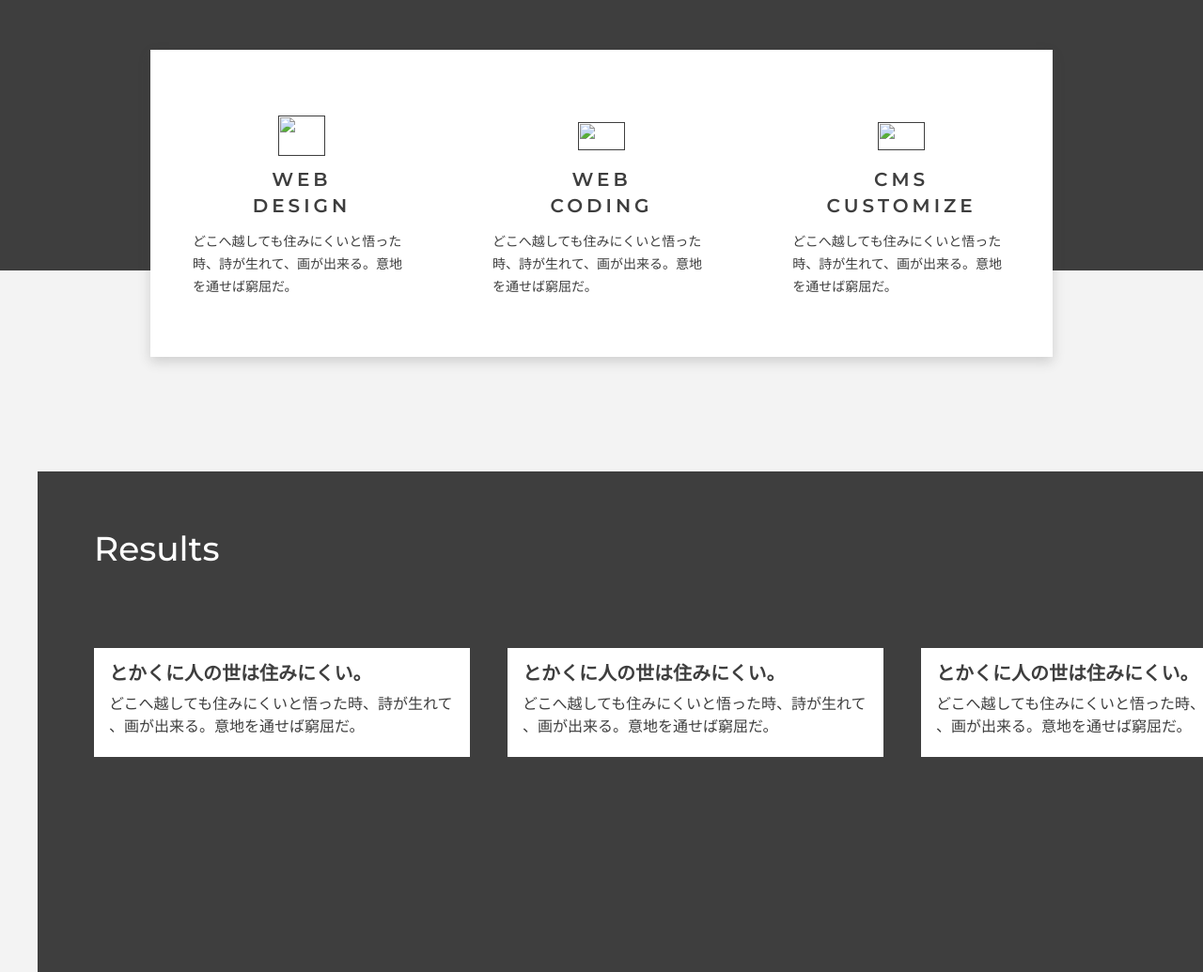
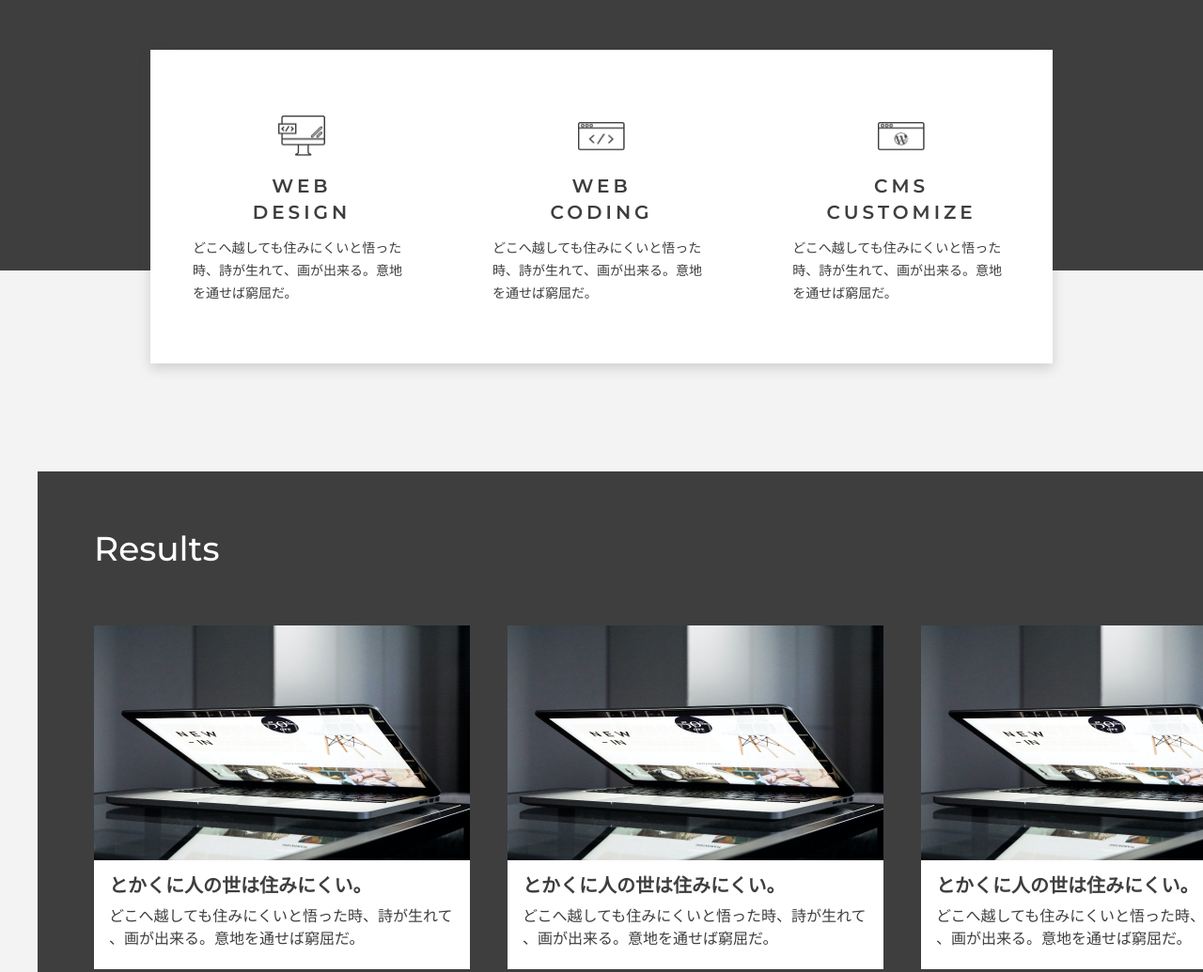
Before and after one commit to mamoru1818/assignment, a plain HTML site: page index.html in a window 1280 px wide. Shown: the part 1660-2695 px from the top of the page at 94% size. Drawn offline with nearby package versions, Linux system fonts and the light colour scheme; files whose address does not match are found by name.

Commit message:
Update index.html

```diff
--- a/index.html
+++ b/index.html
@@ -16,7 +16,7 @@
   <header class="header font-en">
     <div class="inner header__inner">
       <div class="header__logo">
-        <h1 class="header__logo__title"><a href="" class="header__logo__title__link">Sample Corp.</a></h1>
+        <h1 class="header__logo__title"><a href="#" class="header__logo__title__link">Sample Corp.</a></h1>
       </div>
       <nav class="header__nav">
         <ul class="header__nav__list">
@@ -127,7 +127,7 @@
           <li class="service__item">
             <a href="" class="service__item__link">
               <div class="service__item__icon">
-                <img class="service1__img" src="/img/service1.png" alt="">
+                <img class="service1__img" src="service1.png" alt="">
               </div>
               <h3 class="service__item__title font-en">WEB<br>DESIGN</h3>
               <div class="service__item__text">
@@ -138,7 +138,7 @@
           <li class="service__item">
             <a href="" class="service__item__link">
               <div class="service__item__icon">
-                <img class="service2__img" src="/img/service2.png" alt="">
+                <img class="service2__img" src="service2.png" alt="">
               </div>
               <h3 class="service__item__title font-en">WEB<br>CODING</h3>
               <div class="service__item__text">
@@ -149,7 +149,7 @@
           <li class="service__item">
             <a href="" class="service__item__link">
               <div class="service__item__icon">
-                <img class="service3__img" src="/img/service3.png" alt="">
+                <img class="service3__img" src="service3.png" alt="">
               </div>
               <h3 class="service__item__title font-en">CMS<br>CUSTOMIZE</h3>
               <div class="service__item__text">
@@ -171,7 +171,7 @@
                 <div class="results__card">
                   <a href="" class="results__card__link">
                     <div class="results__card__picture">
-                      <img src="/img/slide1.png" alt="">
+                      <img src="slide1.png" alt="">
                     </div>
                     <div class="results__card__body">
                       <div class="results__card__title">
@@ -188,7 +188,7 @@
                 <div class="results__card">
                   <a href="" class="results__card__link">
                     <div class="results__card__picture">
-                      <img src="/img/slide1.png" alt="">
+                      <img src="slide1.png" alt="">
                     </div>
                     <div class="results__card__body">
                       <div class="results__card__title">
@@ -205,7 +205,7 @@
                 <div class="results__card">
                   <a href="" class="results__card__link">
                     <div class="results__card__picture">
-                      <img src="/img/slide1.png" alt="">
+                      <img src="slide1.png" alt="">
                     </div>
                     <div class="results__card__body">
                       <div class="results__card__title">
@@ -222,7 +222,7 @@
                 <div class="results__card">
                   <a href="" class="results__card__link">
                     <div class="results__card__picture">
-                      <img src="/img/slide1.png" alt="">
+                      <img src="slide1.png" alt="">
                     </div>
                     <div class="results__card__body">
                       <div class="results__card__title">
@@ -239,7 +239,7 @@
                 <div class="results__card">
                   <a href="" class="results__card__link">
                     <div class="results__card__picture">
-                      <img src="/img/slide1.png" alt="">
+                      <img src="slide1.png" alt="">
                     </div>
                     <div class="results__card__body">
                       <div class="results__card__title">
@@ -256,7 +256,7 @@
                 <div class="results__card">
                   <a href="" class="results__card__link">
                     <div class="results__card__picture">
-                      <img src="/img/slide1.png" alt="">
+                      <img src="slide1.png" alt="">
                     </div>
                     <div class="results__card__body">
                       <div class="results__card__title">
@@ -311,7 +311,7 @@
             <div class="comments__left__items">
               <div class="comments__left__item">
                 <div class="comments__left__picture">
-                  <img src="/img/comments1.png" alt="女性の顔">
+                  <img src="comments1.png" alt="女性の顔">
                 </div>
                 <div class="comments__left__text">
                   <p>どこへ越しても住みにくいと悟った時、詩が生れて、画が出来る。意地を通せば窮屈だ。どこへ越しても住みにくいと悟った時、詩が生れて、画が出来る。意地を通せば窮屈だ。</p>
@@ -319,7 +319,7 @@
               </div>
               <div class="comments__left__item">
                 <div class="comments__left__picture">
-                  <img src="/img/comments2.png" alt="男性の顔">
+                  <img src="comments2.png" alt="男性の顔">
                 </div>
                 <div class="comments__left__text">
                   <p>どこへ越しても住みにくいと悟った時、詩が生れて、画が出来る。意地を通せば窮屈だ。どこへ越しても住みにくいと悟った時、詩が生れて、画が出来る。意地を通せば窮屈だ。</p>
@@ -329,7 +329,7 @@
           </div>
           <div class="comments__right">
             <div class="comments__right__picture">
-              <img src="/img/comments3.png" alt="4人の男女">
+              <img src="comments3.png" alt="4人の男女">
             </div>
           </div>
         </div>
@@ -459,7 +459,7 @@
                 referrerpolicy="no-referrer-when-downgrade"></iframe>
             </div>
             <div class="access__button">
-              <a href="" class="access__button__link util__button font-en">Google Maps</a>
+              <a href="#" class="access__button__link util__button font-en">Google Maps</a>
             </div>
           </div>
         </div>
```
